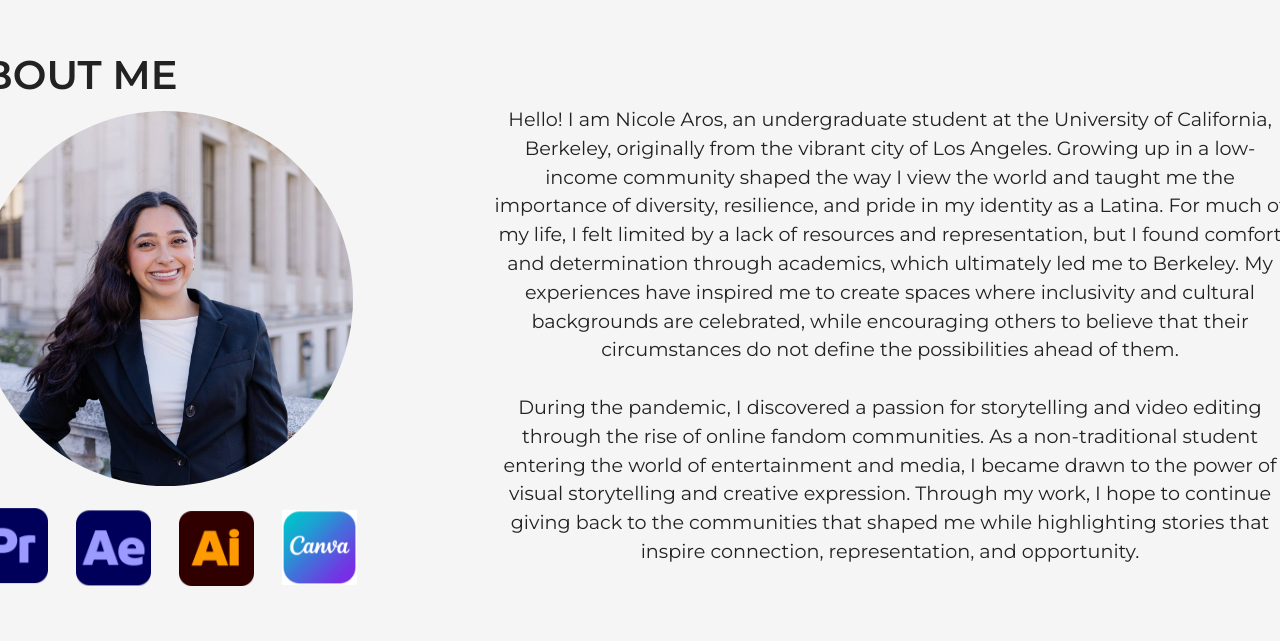
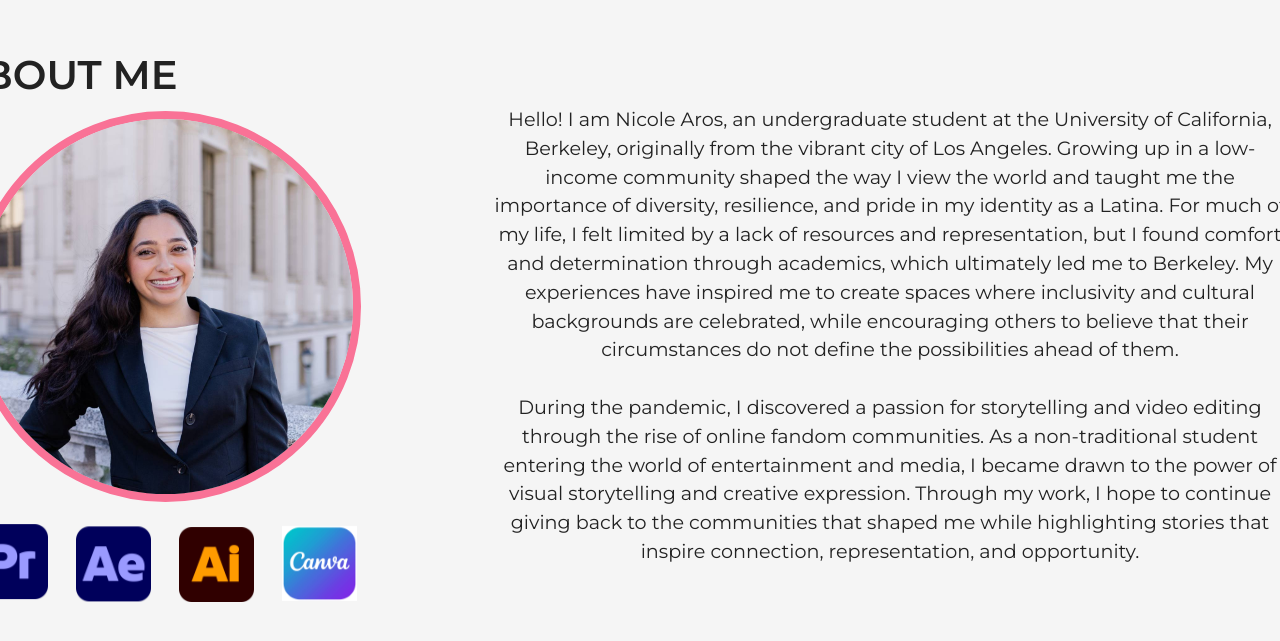
Before and after one commit to Normeeezy/nicolesarchives-react, a React (Vite) app: page / in a window 1280 px wide. Shown: the part 3077-3718 px from the top of the page. Built offline with nearby package versions, Linux system fonts and the light colour scheme.

Commit message:
added border around about me piic

```diff
--- a/src/App.css
+++ b/src/App.css
@@ -133,6 +133,7 @@ body {
   object-fit: cover;
   display: block;
   margin: 20px auto;
+  border:8px solid #f97296;
 }
 
 /* RESPONSIVE */
```
